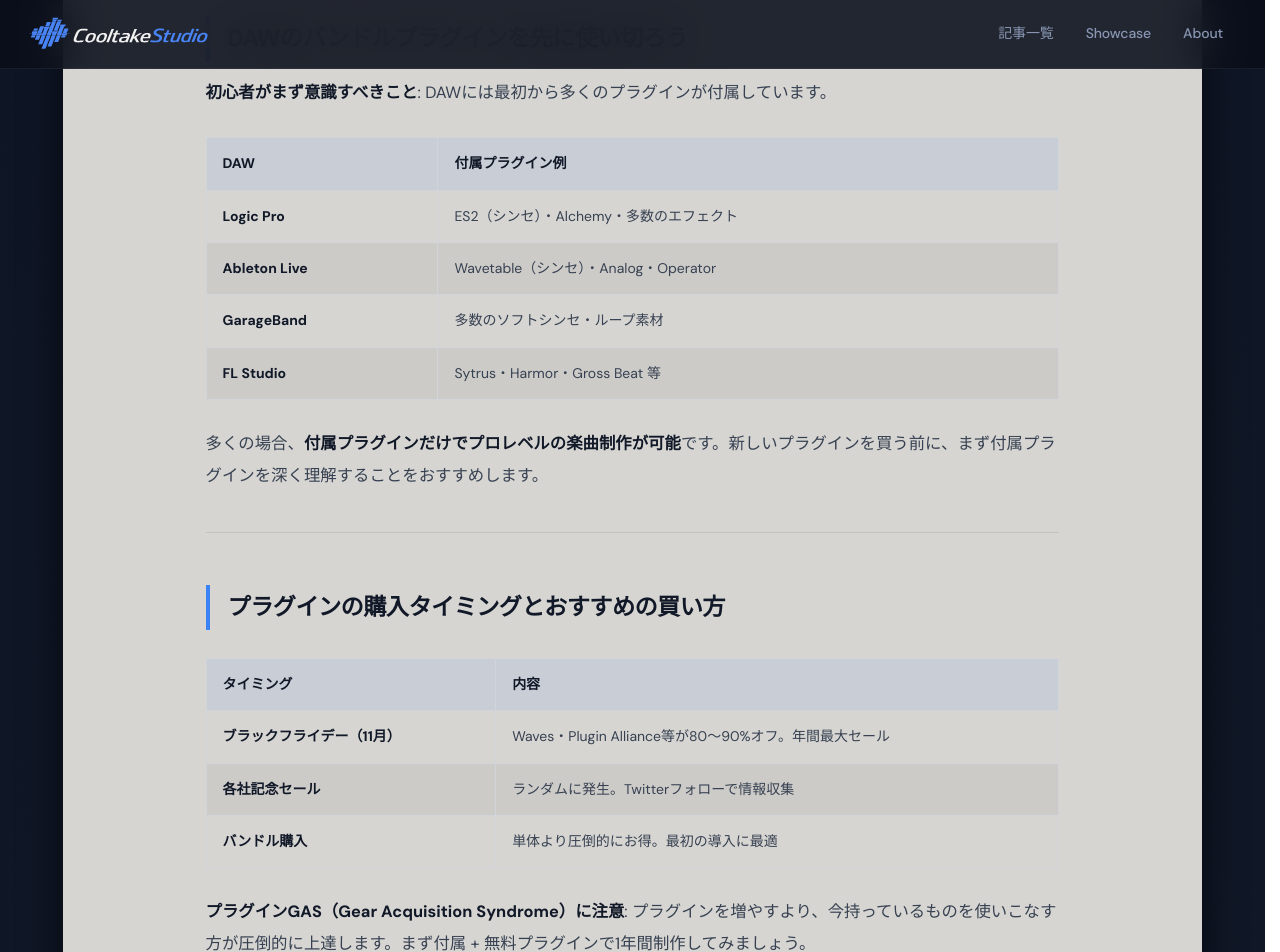
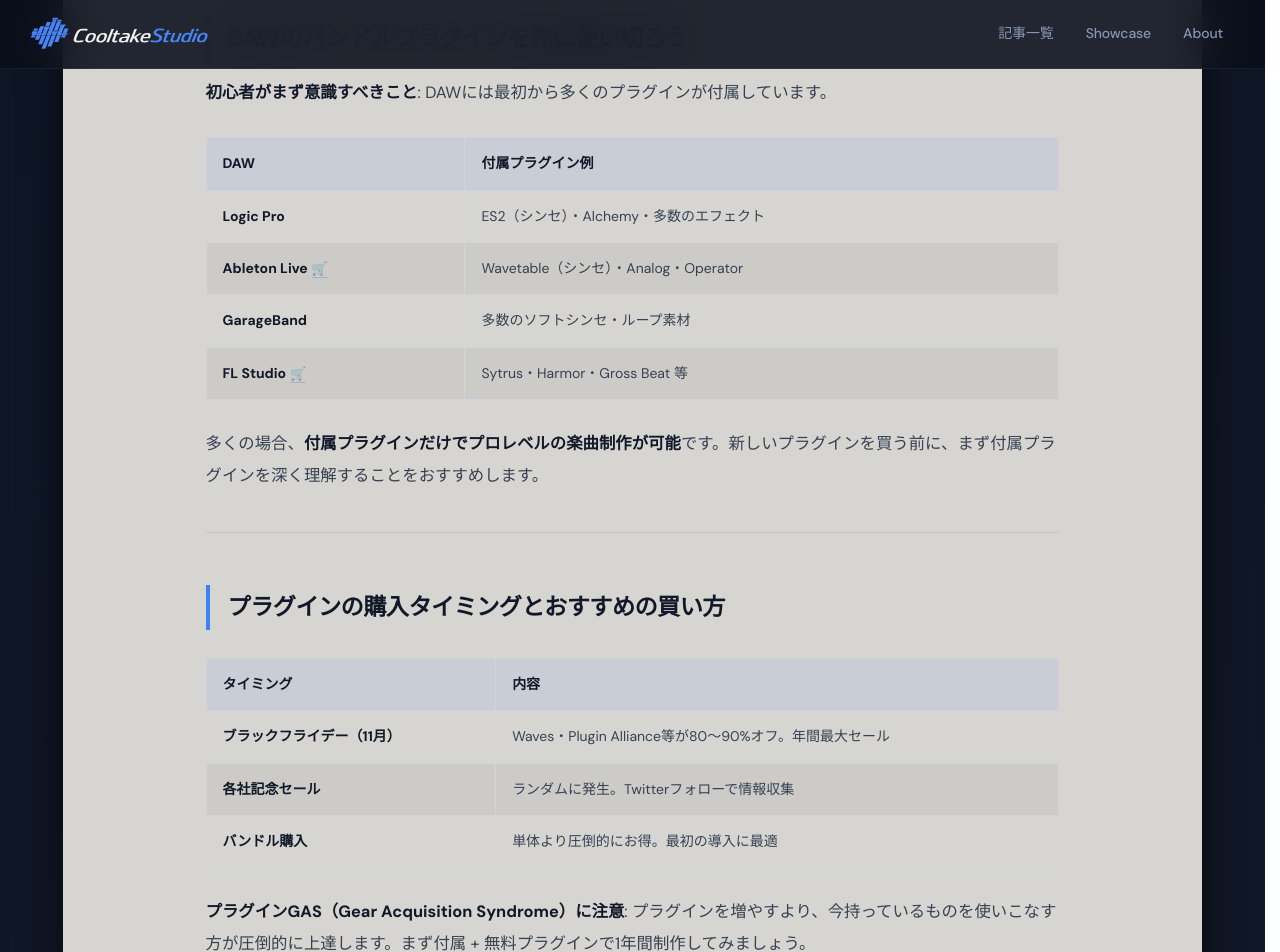
Before and after one commit to cooltake/cooltake.github.io, a Jekyll site: the page built from _posts/2026-05-24-vst-plugin-guide.md, in a window 1280 px wide and 1400 px high, scrolled down 3326 px. Shown: the top 952 px of the window. Built offline with Jekyll 4.4.1, drawn with Linux system fonts in a browser that asks for light colours; some web fonts are replaced; some of the changed text lies outside the part shown.

Commit message:
deploy: sync from staging (_posts/2026-05-24-vst-plugin-guide.md)

```diff
--- a/_posts/2026-05-24-vst-plugin-guide.md
+++ b/_posts/2026-05-24-vst-plugin-guide.md
@@ -81,9 +81,9 @@
 | DAW | 付属プラグイン例 |
 |-----|--------------|
 | **Logic Pro** | ES2（シンセ）・Alchemy・多数のエフェクト |
-| **Ableton Live** | Wavetable（シンセ）・Analog・Operator |
+| **Ableton Live**<a href="https://h.accesstrade.net/sp/cc?rk=01001xqc00os63&url=https%3A%2F%2Fwww.soundhouse.co.jp%2Fproducts%2Fdetail%2Fitem%2F364520%2F" rel="nofollow" referrerpolicy="no-referrer-when-downgrade" style="font-size:.8rem;color:#1e3a5f;font-weight:600;margin-left:.3em;">🛒</a> | Wavetable（シンセ）・Analog・Operator |
 | **GarageBand** | 多数のソフトシンセ・ループ素材 |
-| **FL Studio** | Sytrus・Harmor・Gross Beat 等 |
+| **FL Studio**<a href="https://h.accesstrade.net/sp/cc?rk=01001xqc00os63&url=https%3A%2F%2Fwww.soundhouse.co.jp%2Fproducts%2Fdetail%2Fitem%2F372831%2F" rel="nofollow" referrerpolicy="no-referrer-when-downgrade" style="font-size:.8rem;color:#1e3a5f;font-weight:600;margin-left:.3em;">🛒</a> | Sytrus・Harmor・Gross Beat 等 |
 
 多くの場合、**付属プラグインだけでプロレベルの楽曲制作が可能**です。新しいプラグインを買う前に、まず付属プラグインを深く理解することをおすすめします。
 
@@ -102,14 +102,14 @@
 ---
 
 <div style="display:flex;gap:.75rem;margin:2rem 0;">
-<div style="flex:1;padding:1.2rem 1.5rem;background:#f0f9ff;border-left:4px solid #0ea5e9;border-radius:8px;">
-<p style="margin:0 0 .6rem;font-weight:bold;font-size:1rem;">&#x1F3B9; サウンドハウスでDTM機材をチェック（国内最大の音楽機材専門店）</p>
-<a href="https://h.accesstrade.net/sp/cc?rk=01001xqc00os63&url=https%3A%2F%2Fwww.soundhouse.co.jp%2Fsearch%2Findex%2F%3Fsearch_all%3DDTM%2B%E3%82%BD%E3%83%95%E3%83%88%E3%82%A6%E3%82%A7%E3%82%A2" rel="nofollow" referrerpolicy="no-referrer-when-downgrade" style="display:inline-block;background:#0369a1;color:#fff;padding:.45rem 1.1rem;border-radius:4px;text-decoration:none;font-weight:bold;font-size:.95rem;">サウンドハウスで探す →</a>
+<div style="flex:1;padding:.8rem 1rem 1rem;background:#e8f4fb;border-radius:10px;border:1px solid rgba(8,145,178,.25);">
+<p style="margin:0 0 .5rem;color:#374151;font-size:.82rem;font-weight:bold;">DTM ソフトウェア をサウンドハウスで探す</p>
+<a href="https://h.accesstrade.net/sp/cc?rk=01001xqc00os63&url=https%3A%2F%2Fwww.soundhouse.co.jp%2Fsearch%2Findex%2F%3Fsearch_all%3DDTM%2B%E3%82%BD%E3%83%95%E3%83%88%E3%82%A6%E3%82%A7%E3%82%A2" rel="nofollow" referrerpolicy="no-referrer-when-downgrade" style="display:block;text-decoration:none;"><img src="/assets/images/btn-soundhouse.jpg" alt="サウンドハウスで探す" width="240" style="height:auto;border-radius:8px;display:block;"></a>
 <img src="https://h.accesstrade.net/sp/rr?rk=01001xqc00os63" width="1" height="1" border="0" alt="" loading="lazy">
 </div>
-<div style="flex:1;padding:1.2rem 1.5rem;background:#fff7ed;border-left:4px solid #f97316;border-radius:8px;">
-<p style="margin:0 0 .6rem;font-weight:bold;font-size:1rem;">&#x1F6D2; 楽天市場でDTM機材をチェック</p>
-<a href="https://hb.afl.rakuten.co.jp/hgc/0b15ddc7.28c5c9ed.0b15ddc8.5d23dd4d/?pc=https%3A%2F%2Fsearch.rakuten.co.jp%2Fsearch%2Fmall%2FDTM+%E9%9F%B3%E6%A5%BD%E5%88%B6%E4%BD%9C%2F" rel="nofollow" referrerpolicy="no-referrer-when-downgrade" style="display:inline-block;background:#bf0000;color:#fff;padding:.45rem 1.1rem;border-radius:4px;text-decoration:none;font-weight:bold;font-size:.95rem;">楽天市場でDTM機材を探す →</a>
+<div style="flex:1;padding:.8rem 1rem 1rem;background:#fdf3ee;border-radius:10px;border:1px solid rgba(234,88,12,.25);">
+<p style="margin:0 0 .5rem;color:#374151;font-size:.82rem;font-weight:bold;">DTM ソフトウェア を楽天市場で探す</p>
+<a href="https://hb.afl.rakuten.co.jp/hgc/0b15ddc7.28c5c9ed.0b15ddc8.5d23dd4d/?pc=https%3A%2F%2Fsearch.rakuten.co.jp%2Fsearch%2Fmall%2FDTM+%E9%9F%B3%E6%A5%BD%E5%88%B6%E4%BD%9C%2F" rel="nofollow" referrerpolicy="no-referrer-when-downgrade" style="display:block;text-decoration:none;"><img src="/assets/images/btn-rakuten.jpg" alt="楽天市場で探す" width="240" style="height:auto;border-radius:8px;display:block;"></a>
 <img src="//i.moshimo.com/af/i/impression?a_id=5565352&amp;p_id=54&amp;pc_id=54&amp;pl_id=616" width="1" height="1" style="border:none;" alt="" loading="lazy">
 </div>
 </div>
```
